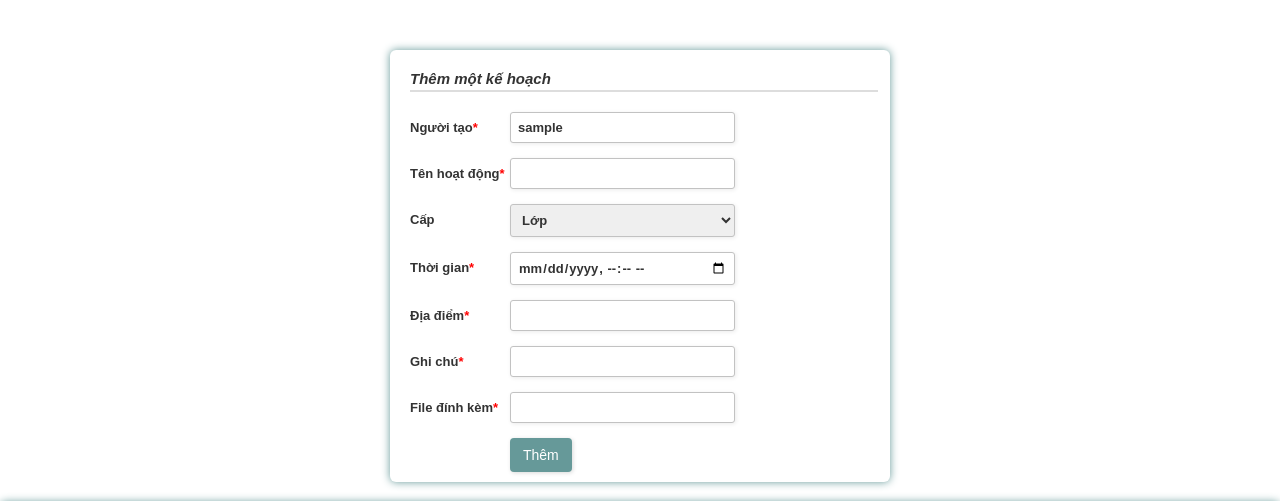
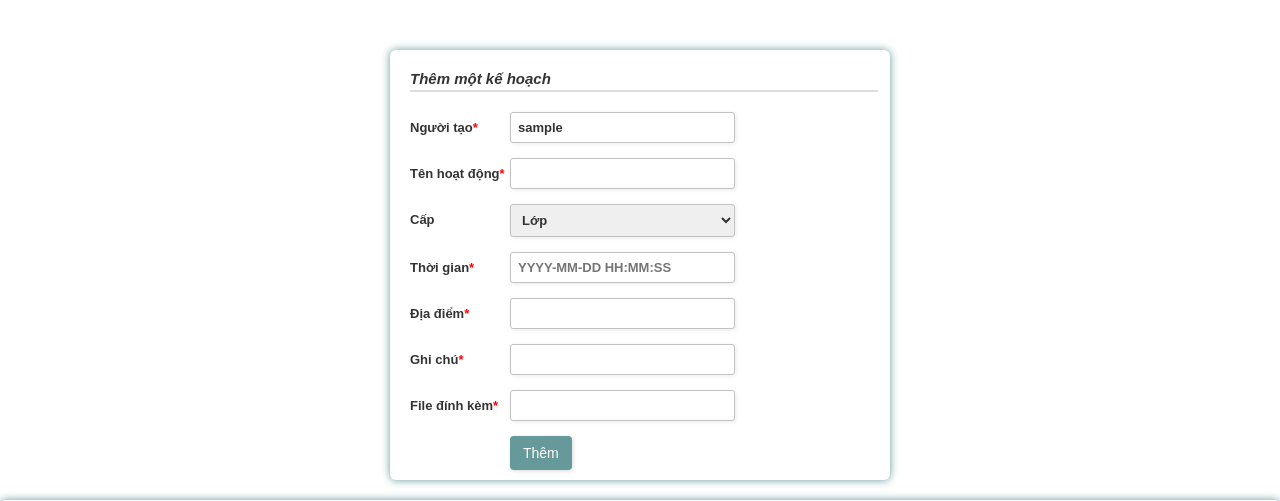
Before and after one commit to PhanNhatTanPK/BTCK, a PHP site: page /plan2.php in a window 1280 px wide. Shown: the top 501 px of the page. Run offline with PHP 8.4, Linux system fonts and the light colour scheme; a user stored in the database is signed in; data comes from the database, SQL or seed files in the repository; some libraries are stand-ins or nearby versions.

Commit message:
plantime

```diff
--- a/plan2.php
+++ b/plan2.php
@@ -48,7 +48,7 @@
 <option value="2">Khoa</option>
 <option value="3">Trường</option>
 </select></label>
-<label for="field2"><span>Thời gian<span class="required">*</span></span><input type="datetime-local" class="input-field" name="Time" value="" /></label>
+<label for="field2"><span>Thời gian<span class="required">*</span></span><input type="text" class="input-field" name="Time" value="" placeholder="YYYY-MM-DD HH:MM:SS" /></label>
 <label for="field2"><span>Địa điểm<span class="required">*</span></span><input type="text" class="input-field" name="Place" value="" /></label>
 <label for="field2"><span>Ghi chú<span class="required">*</span></span><input type="text" class="input-field" name="Note" value="" /></label>
 <label for="field2"><span>File đính kèm<span class="required">*</span></span><input type="text" class="input-field" name="File" value="" /></label>
--- a/updateplan.php
+++ b/updateplan.php
@@ -46,7 +46,7 @@
 <option value="2">Khoa</option>
 <option value="3">Trường</option>
 </select></label>
-<label for="field2"><span>Thời gian<span class="required">*</span></span><input type="datetime-local" class="input-field" name="Time" value="<?php echo $time; ?>" /></label>
+<label for="field2"><span>Thời gian<span class="required">*</span></span><input type="text" class="input-field" name="Time" value="<?php echo $time; ?>" /></label>
 <label for="field2"><span>Địa điểm<span class="required">*</span></span><input type="text" class="input-field" name="Place" value="<?php echo  $place;  ?>" /></label>
 <label for="field2"><span>Ghi chú<span class="required">*</span></span><input type="text" class="input-field" name="Note" value="<?php echo  $note;  ?>" /></label>
 <label for="field2"><span>File đính kèm<span class="required">*</span></span><input type="text" class="input-field" name="File" value="<?php echo $file;  ?>" /></label>
```
